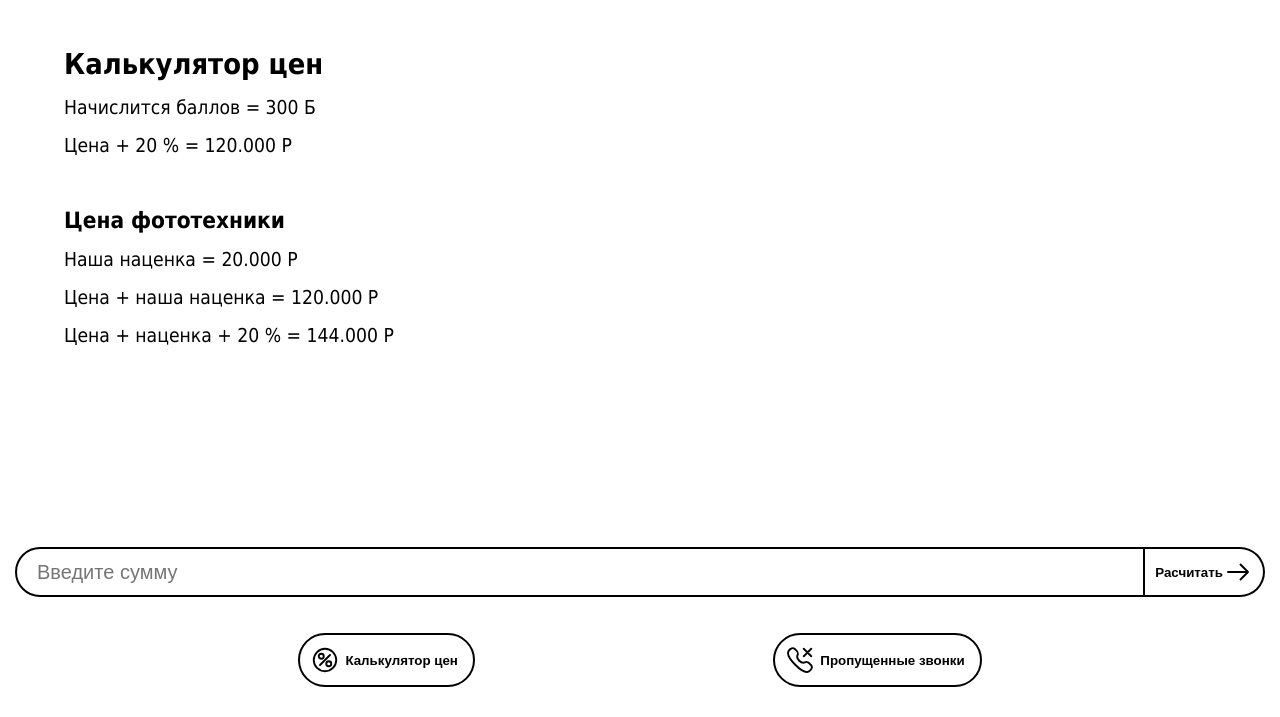
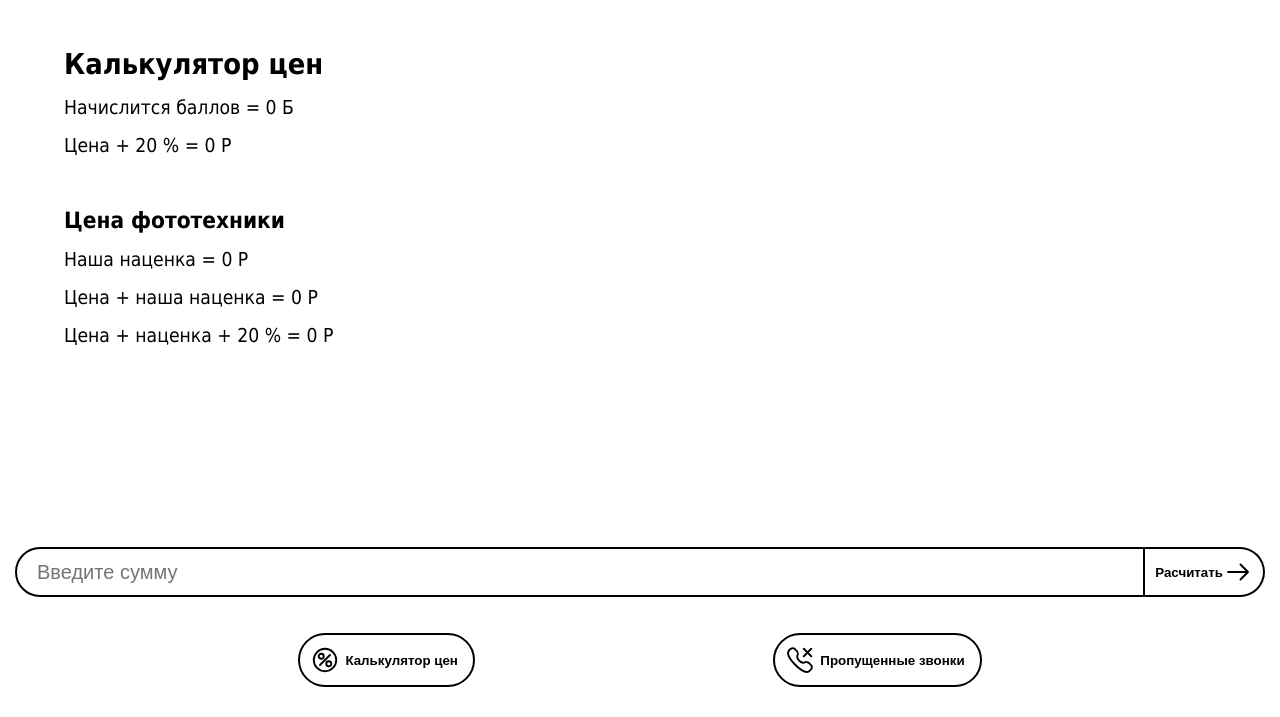
Before and after one commit to dgrishuk/m-staff-web-app, a plain HTML site: page index.html in a window 1280 px wide. Shown: the part 83-800 px from the top of the page. Drawn offline with Linux system fonts and the light colour scheme.

Commit message:
Update index.html

```diff
--- a/index.html
+++ b/index.html
@@ -25,12 +25,12 @@
     <article>
         <section>
             <h2>Калькулятор цен</h2>
-            <p id="bonusCount"> Начислится баллов = 300 Б</p>
-            <p id="pricePlus20">Цена + 20 % = 120.000 Р</p>
+            <p id="bonusCount"> Начислится баллов = 0 Б</p>
+            <p id="pricePlus20">Цена + 20 % = 0 Р</p>
             <h3>Цена фототехники</h3>
-            <p id="priceMargin">Наша наценка = 20.000 Р</p>
-            <p id="resultPrice">Цена + наша наценка = 120.000 Р</p>
-            <p id="resultPricePlus20">Цена + наценка + 20 % = 144.000 Р</p>
+            <p id="priceMargin">Наша наценка = 0 Р</p>
+            <p id="resultPrice">Цена + наша наценка = 0 Р</p>
+            <p id="resultPricePlus20">Цена + наценка + 20 % = 0 Р</p>
             <div class="block-input">
                 <input id="input-price" type="number" placeholder="Введите сумму">
                 <button class="btn-input" onclick="calcPrice()">
```
